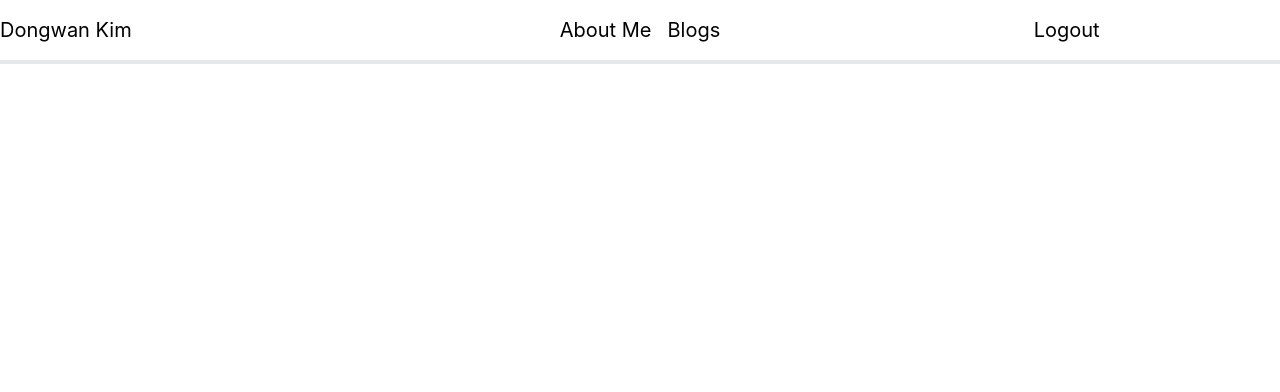
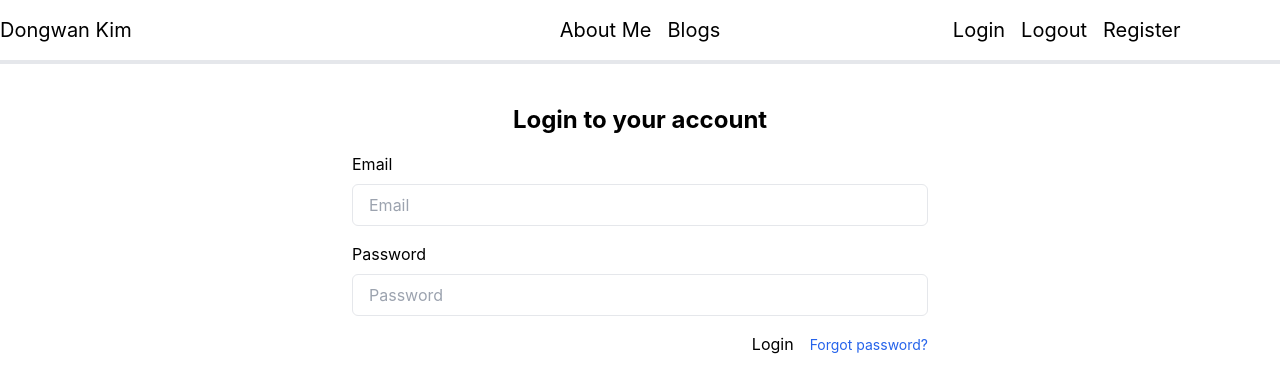
Before and after one commit to dongwandonkim/donslog, a React (Create React App) app in the folder frontend/: page /login in a window 1280 px wide. Shown: the top 392 px of the page. Built offline with nearby package versions, Linux system fonts and the light colour scheme.

Commit message:
login page

```diff
--- a/frontend/src/App.js
+++ b/frontend/src/App.js
@@ -1,6 +1,7 @@
 import React from 'react';
 import Nav from './components/Nav/Nav';
 import Home from './pages/Home/Home';
+import Login from './pages/Login';
 import { Route, Routes } from 'react-router-dom';
 
 function App() {
@@ -10,8 +11,8 @@ function App() {
         <Nav />
         <Routes>
           <Route path="/" element={<Home />} />
-          {/* <Route path="login" element={} />
-        <Route path="register" element={} /> */}
+          <Route path="login" element={<Login />} />
+          {/* <Route path="register" element={} /> */}
         </Routes>
       </div>
     </div>
--- a/frontend/src/components/Nav/Nav.jsx
+++ b/frontend/src/components/Nav/Nav.jsx
@@ -12,9 +12,9 @@ function Nav() {
       </div>
 
       <div className="flex items-center space-x-4">
-        {/* <div>Login</div> */}
+        <div>Login</div>
         <div>Logout</div>
-        {/* <div>Register</div> */}
+        <div>Register</div>
       </div>
     </div>
   );
--- /dev/null
+++ b/frontend/src/pages/Login.jsx
@@ -0,0 +1,49 @@
+import React from 'react';
+
+function Login() {
+  return (
+    <div className="container mx-auto">
+      <div className="flex justify-center">
+        <div className="flex w-1/2">
+          <div className="grow px-8 py-6 mt-4 text-left bg-white">
+            <h3 className="text-2xl font-bold text-center">
+              Login to your account
+            </h3>
+            <form action="">
+              <div className="mt-4">
+                <div>
+                  <label className="block" for="email">
+                    Email
+                  </label>
+                  <input
+                    type="text"
+                    placeholder="Email"
+                    className="w-full px-4 py-2 mt-2 border rounded-md focus:outline-none focus:ring-2 "
+                  />
+                </div>
+                <div className="mt-4">
+                  <label className="block">Password</label>
+                  <input
+                    type="password"
+                    placeholder="Password"
+                    className="w-full px-4 py-2 mt-2 border rounded-md focus:outline-none focus:ring-2 "
+                  />
+                </div>
+                <div className="flex items-baseline justify-end space-x-4">
+                  <div className="mt-4 text-black  rounded-xs hover:cursor-pointer">
+                    Login
+                  </div>
+                  <div className="text-sm text-blue-600 hover:underline">
+                    Forgot password?
+                  </div>
+                </div>
+              </div>
+            </form>
+          </div>
+        </div>
+      </div>
+    </div>
+  );
+}
+
+export default Login;
```
